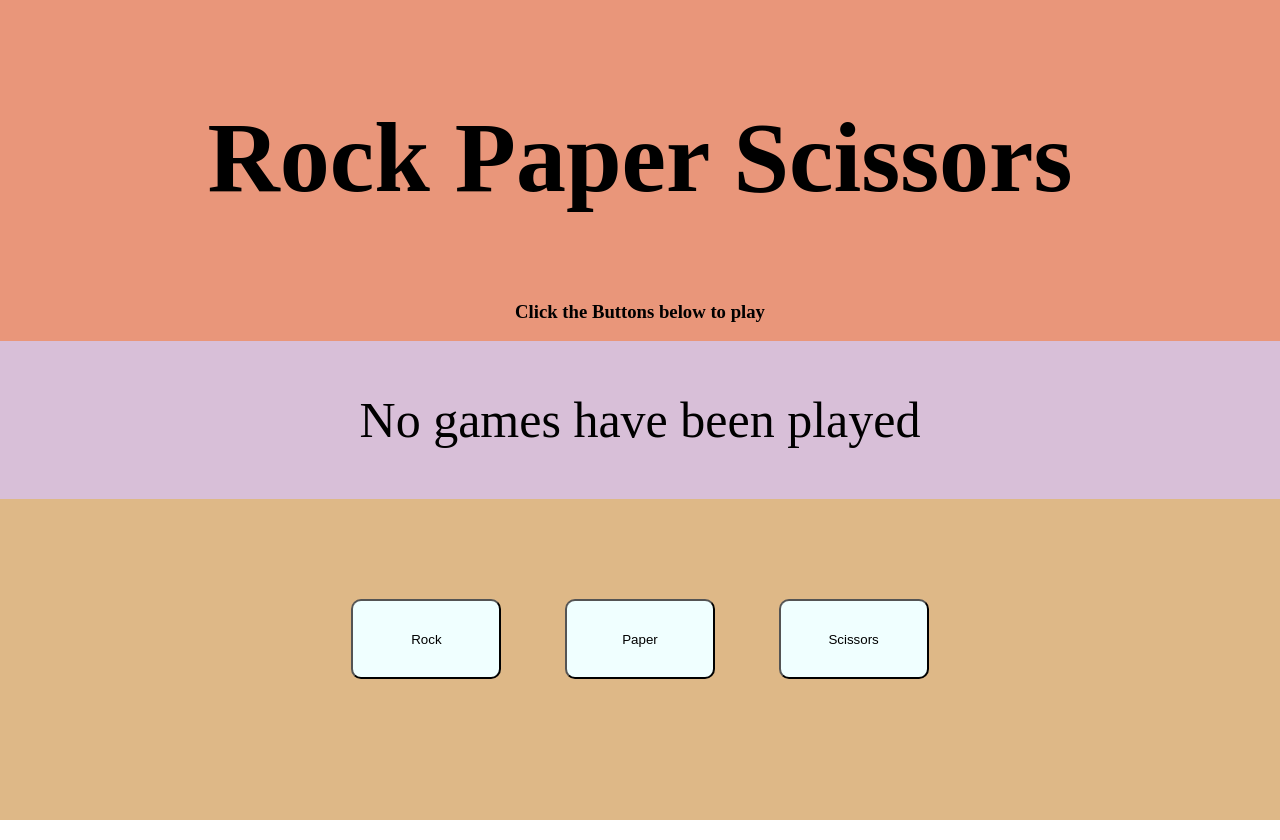
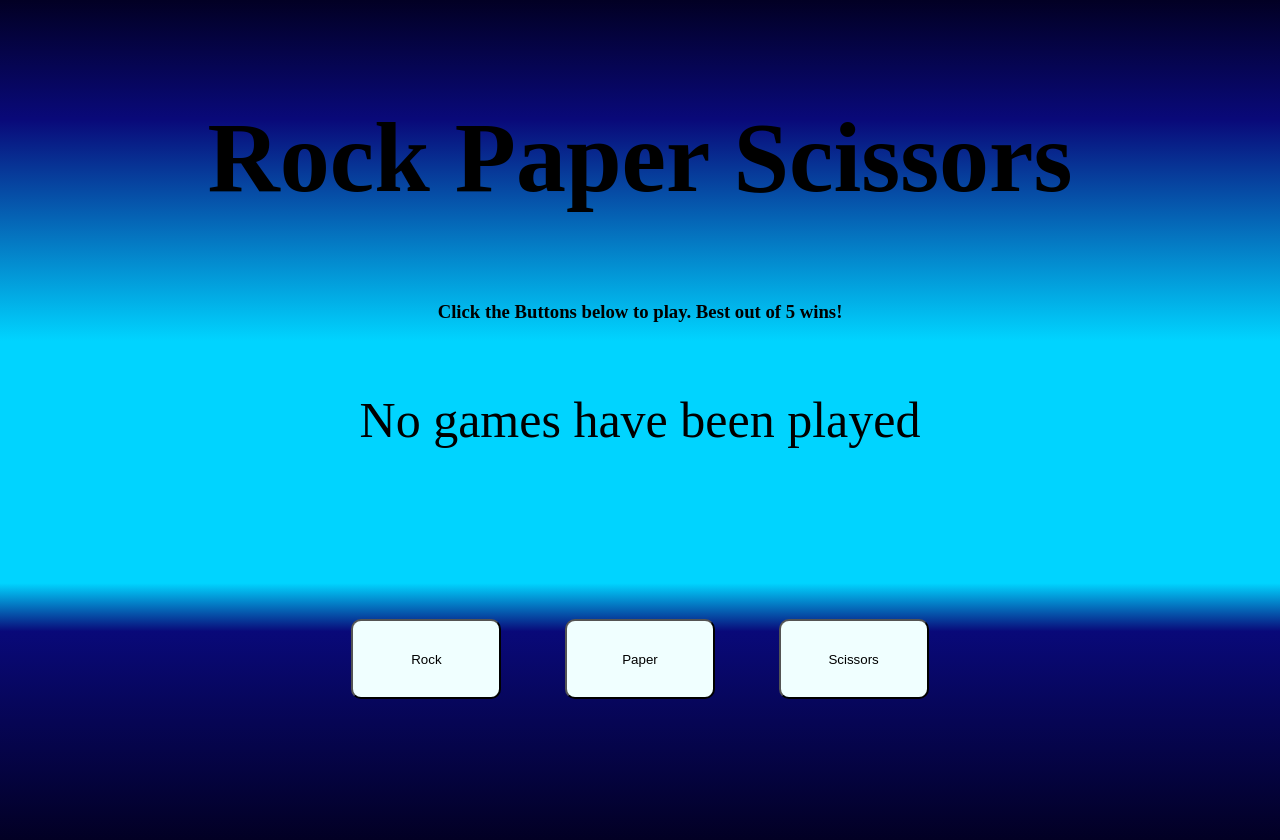
Before and after one commit to ahfercen/RockPaperScissors, a plain HTML site: page index.html in a window 1280 px wide. Drawn offline with Linux system fonts and the light colour scheme.

Commit message:
background styling

```diff
--- a/index.html
+++ b/index.html
@@ -10,10 +10,11 @@
         <div class="container">
             <div class="Title">
                 <h1>Rock Paper Scissors</h1>
-                <h3>Click the Buttons below to play</h3>
+                <h3>Click the Buttons below to play. Best out of 5 wins!</h3>
             </div>
             <div class="Result">
                 <p class="resText">No games have been played</p>
+                <p class="score"></p>
             </div>
             <div class="Buttons">
                 <div class="padding"></div>
--- a/style.css
+++ b/style.css
@@ -1,3 +1,4 @@
+/* Page Styling */
 body{
     margin: 0;
 }
@@ -5,8 +6,9 @@ body{
     display: flex;
     flex-direction: column;
 }
+/* Title Styling */
 .Title{
-    background-color: darksalmon;
+    background: linear-gradient(180deg, rgba(2,0,36,1) 0%, rgba(9,9,121,1) 35%, rgba(0,212,255,1) 100%);
     display: flex;
     flex-direction: column;
     text-align: center;
@@ -15,14 +17,19 @@ body{
     margin-top: 100px;
     font-size: 100px;
 }
+/* Score styling */
 .Result{
-    background-color: thistle;
+    background-color:rgba(0,212,255,1);
     font-size: 50px;
     text-align: center;
 }
+.score{
+    font-size: 70px;
+}
+/* Button Styling */
 .Buttons{
     padding: 100px 0px 11% 0px;
-    background-color: burlywood;
+    background: linear-gradient(180deg,rgba(0,212,255,1) 20%, rgba(9,9,121,1) 35%, rgba(2,0,36,1) 100% );
     display: flex;
     justify-content: space-around;
 }
```
